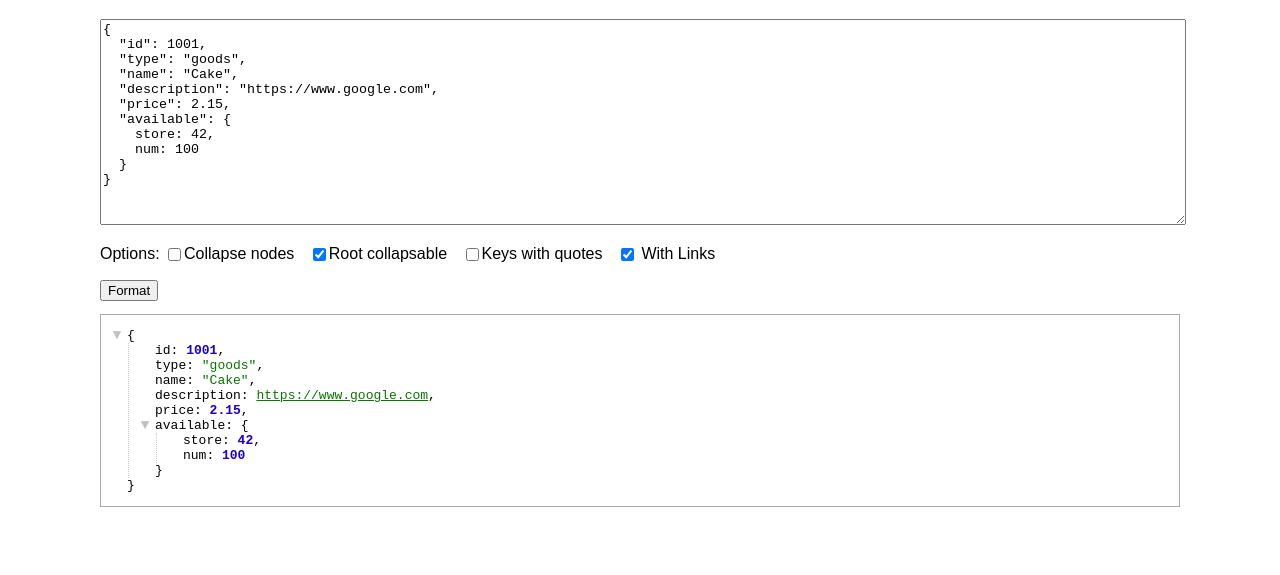
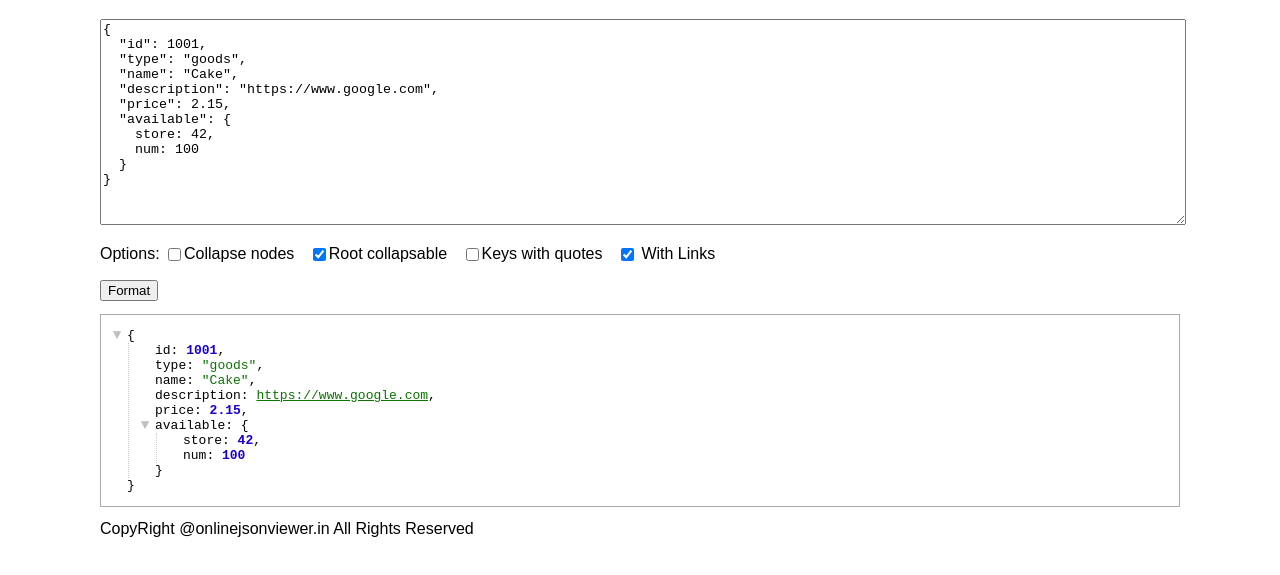
Before and after one commit to allengaga/jsonviewerputaaoya, a plain HTML site: page index.html in a window 1280 px wide. Shown: the part 61-636 px from the top of the page. Drawn offline with nearby package versions, Linux system fonts and the light colour scheme.

Commit message:
Update index.html

```diff
--- a/index.html
+++ b/index.html
@@ -91,5 +91,8 @@ $(function() {
     </p>
     <button id="btn-json-viewer" title="run jsonViewer()">Format</button>
     <pre id="json-renderer"></pre>
+    <div class="copyright">
+    CopyRight @onlinejsonviewer.in All Rights Reserved
+</div>
   </body>
 </html>
```
